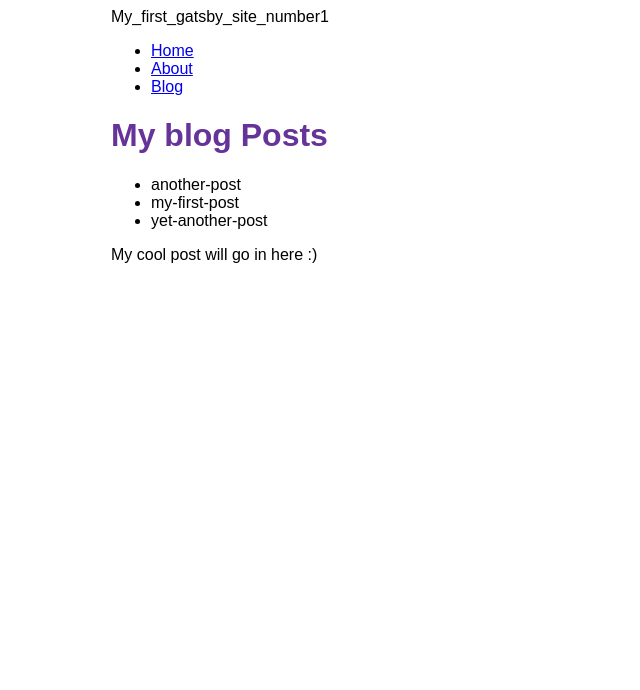
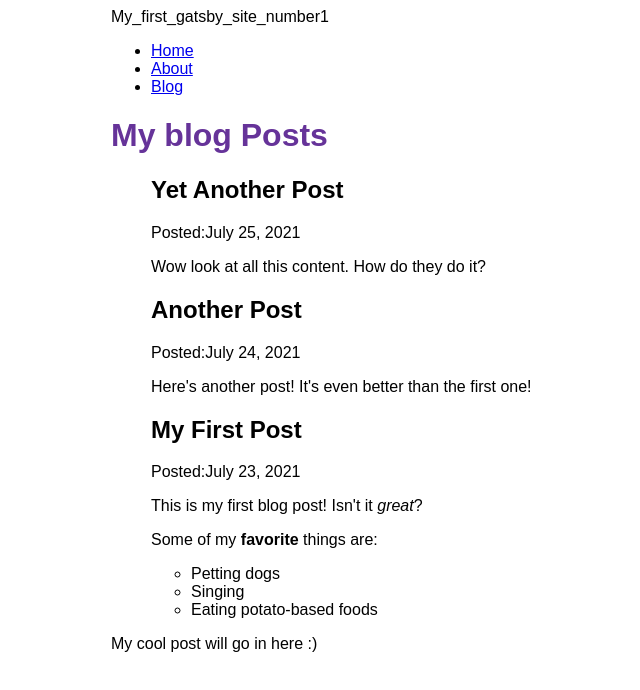
Before and after one commit to cindyKab/my-first_gatsby_site, a Gatsby site: page /blog in a window 1280 px wide. Shown: the whole page, without its empty margins (279-919 px from the left). Built offline with nearby package versions, Linux system fonts and the light colour scheme; Gatsby itself is replaced by a stand-in of ours.

Commit message:
Finished Gatsby Tuto Part 5

```diff
--- a/blog/another-post.mdx
+++ b/blog/another-post.mdx
@@ -0,0 +1,6 @@
+---
+title: "Another Post"
+date: "2021-07-24"
+---
+
+Here's another post! It's even better than the first one!
--- a/blog/my-first-post.mdx
+++ b/blog/my-first-post.mdx
@@ -0,0 +1,12 @@
+---
+title: "My First Post"
+date: "2021-07-23"
+---
+
+This is my first blog post! Isn't it *great*?
+
+Some of my **favorite** things are:
+
+* Petting dogs
+* Singing
+* Eating potato-based foods
--- a/blog/yet-another-post.mdx
+++ b/blog/yet-another-post.mdx
@@ -0,0 +1,6 @@
+---
+title: "Yet Another Post"
+date: "2021-07-25"
+---
+
+Wow look at all this content. How do they do it?
--- a/gatsby-config.js
+++ b/gatsby-config.js
@@ -13,5 +13,6 @@ module.exports = {
         path: `${__dirname}/blog`,
       }
     },
+    "gatsby-plugin-mdx"
   ],
 };
--- a/package.json
+++ b/package.json
@@ -15,8 +15,11 @@
     "clean": "gatsby clean"
   },
   "dependencies": {
+    "@mdx-js/mdx": "^1.6.22",
+    "@mdx-js/react": "^1.6.22",
     "gatsby": "^3.13.0",
     "gatsby-plugin-image": "^1.13.0",
+    "gatsby-plugin-mdx": "^2.13.0",
     "gatsby-plugin-sharp": "^3.13.0",
     "gatsby-source-filesystem": "^3.13.0",
     "react": "^17.0.1",
--- a/src/pages/blog.js
+++ b/src/pages/blog.js
@@ -1,16 +1,25 @@
 import * as React from 'react'
 import { graphql } from 'gatsby'
 import Layout from '../components/layouts'
+import { MDXRenderer } from 'gatsby-plugin-mdx'
 
 const BlogPage = ({data} )=>{
     return(
         <Layout pageTitle="My blog Posts">
             <ul>
                 {
-                    data.allFile.nodes.map(node =>(
-                        <li key={node.name}>
-                            {node.name}
-                        </li>
+                    data.allMdx.nodes.map(node =>(
+/*                         <li key={node.body}>
+                            {node.body}
+                        </li>  */
+                       <article key={node.id}>
+                            <h2>{node.frontmatter.title}</h2>
+                            <p> Posted:{node.frontmatter.date}</p>
+                            <MDXRenderer>
+                                {node.body}
+                            </MDXRenderer>
+
+                        </article>
                     ))
                 }
             </ul>
@@ -19,13 +28,19 @@ const BlogPage = ({data} )=>{
     )
 }
     export const query = graphql`
-        query{
-            allFile {
-                nodes {
-                    name
-                }
+    query MyQuery {
+        allMdx(sort: {fields: frontmatter___date, order: DESC}) {
+          nodes {
+            frontmatter {
+              date(formatString: "MMMM D, YYYY")
+              title
             }
+            id
+            body
+          }
         }
+      }
+
         `
 
 export default BlogPage
```
Also changed, not shown: 1 other file.
